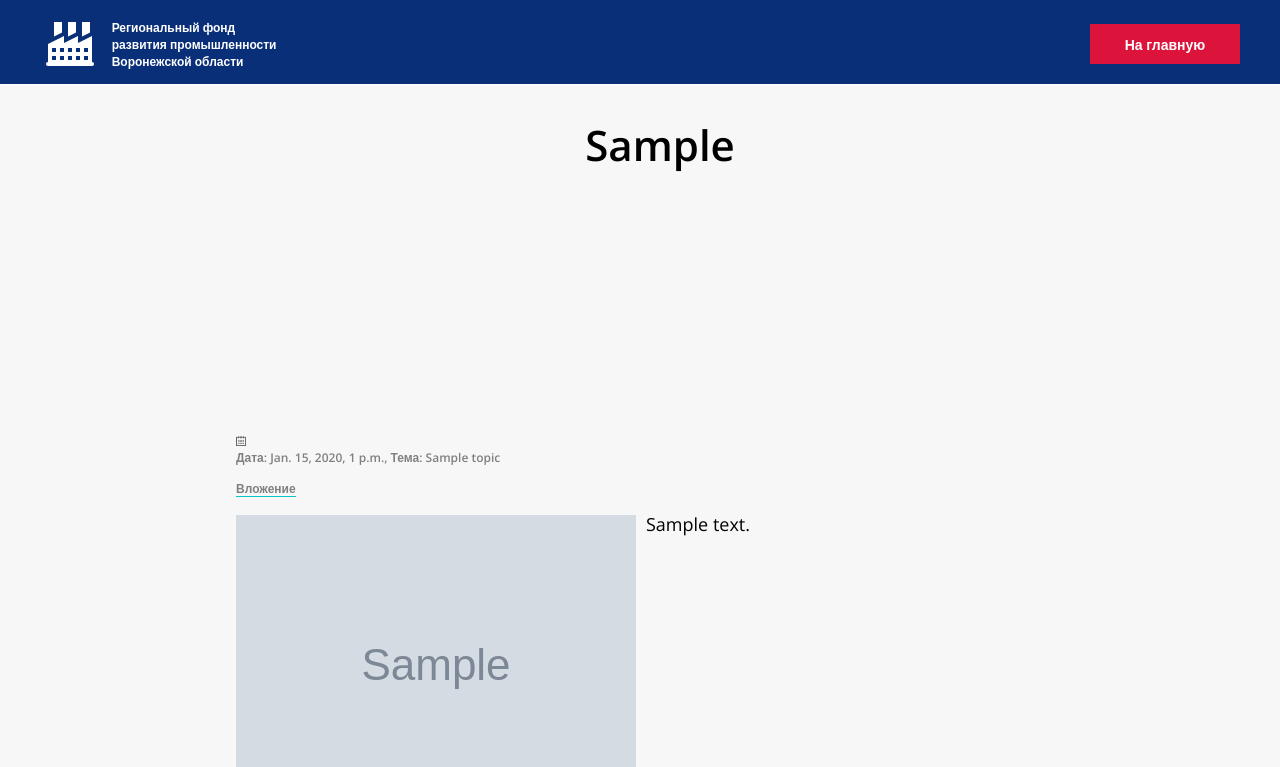
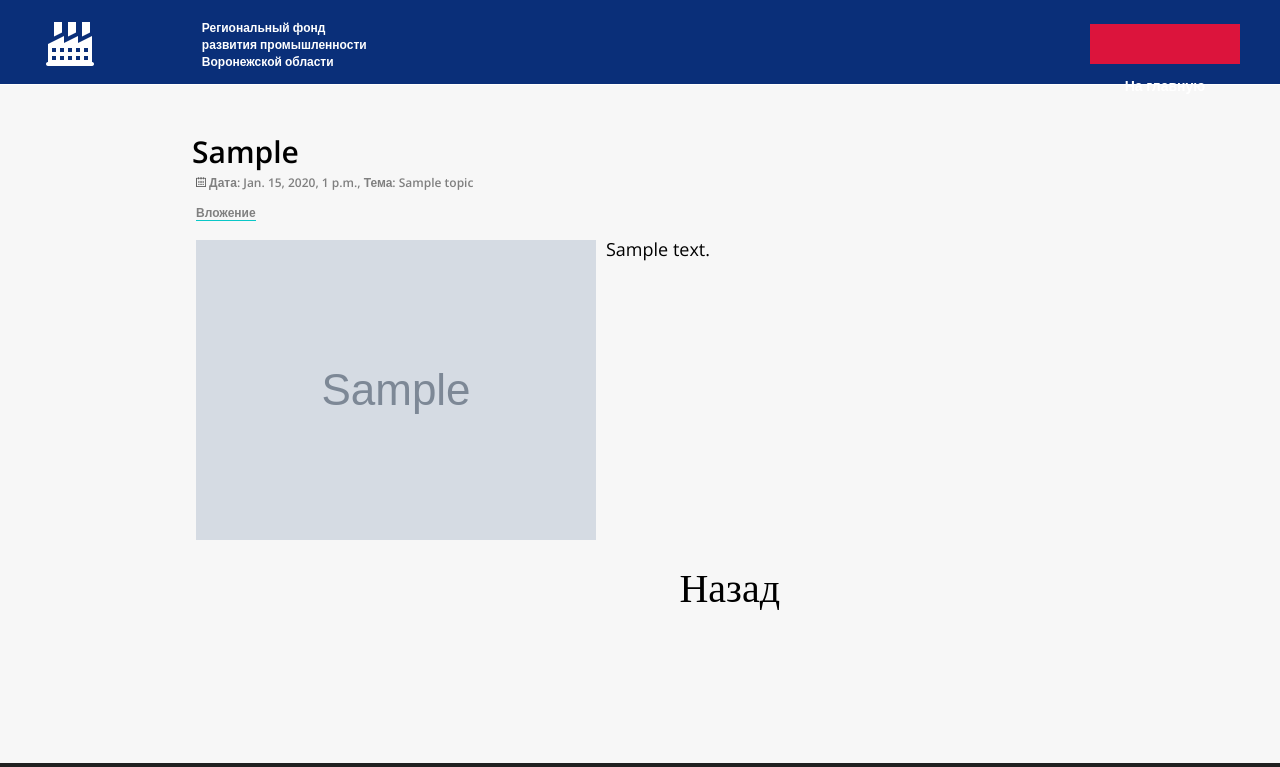
Before and after one commit to Tkach136/frpv.ru, a Django app: page /news/1/ in a window 1280 px wide. Shown: the top 767 px of the page. Run offline with Django 3.2, Linux system fonts and the light colour scheme; tables that the repository leaves empty hold one stand-in row (values such as "Sample post"); grey boxes marked "Sample" are stand-in pictures; some libraries are stand-ins or nearby versions; grey boxes are pictures that could not be loaded.

Commit message:
Выравниваем280420

```diff
--- a/project/frpv/static/frpv/index_files/main.css
+++ b/project/frpv/static/frpv/index_files/main.css
@@ -52,11 +52,12 @@
         margin-top:4px;
       }
         #menu1 ul li a{
+
           display:block;
           padding:9px 45px 0px 45px;
           font-size:14px;
           font-family:Arial, sans-serif;
-          color:#ffffef;
+          color:#ffffff;
           line-height:1.3em;
           text-decoration:none;
           font-weight:bold;
--- a/project/frpv/templates/frpv/default_page.html
+++ b/project/frpv/templates/frpv/default_page.html
@@ -11,7 +11,7 @@
     <div id="rec38921751" class="r t-rec" style=" " data-animationappear="off" data-record-type="205">
         <!-- cover -->
         <div class="t-cover" id="recorddiv38921751" bgimgfield="img" style="height:8vh; ">
-            <div class="t-cover__filter" style="padding-top:1px; height:100vh;background-image: -moz-linear-gradient(top, rgba(0,0,0,0.60), rgba(0,0,0,0.70));background-image: -webkit-linear-gradient(top, rgba(0,0,0,0.60), rgba(0,0,0,0.70));background-image: -o-linear-gradient(top, rgba(0,0,0,0.60), rgba(0,0,0,0.70));background-image: -ms-linear-gradient(top, rgba(0,0,0,0.60), rgba(0,0,0,0.70));background-image: linear-gradient(top, rgba(0,0,0,0.60), rgba(0,0,0,0.70));filter: progid:DXImageTransform.Microsoft.gradient(startColorStr=&#39;#66000000&#39;, endColorstr=&#39;#4c000000&#39;);"></div>
+            <div class="t-cover__filter" style="padding-top:1px; height:100vh;background-image: -moz-linear-gradient(top, rgb(255, 255, 255), rgb(255, 255, 255));background-image: -webkit-linear-gradient(top, rgb(255, 255, 255), rgb(255, 255, 255));background-image: -o-linear-gradient(top, rgb(255, 255, 255), rgb(255, 255, 255));background-image: -ms-linear-gradient(top, rgb(255, 255, 255), rgb(255, 255, 255));background-image: linear-gradient(top, rgb(255, 255, 255), rgb(255, 255, 255));filter: progid:DXImageTransform.Microsoft.gradient(startColorStr=&#39;#66000000&#39;, endColorstr=&#39;#4c000000&#39;);"></div>
         </div>
     </div>
 
--- a/project/frpv/templates/frpv/index.html
+++ b/project/frpv/templates/frpv/index.html
@@ -7,7 +7,7 @@
 <div id="allrecords" class="t-records" data-hook="blocks-collection-content-node" data-tilda-project-id="426094"
     data-tilda-page-id="1972363" data-tilda-page-alias="basic01ru"
     data-tilda-formskey="e60fb256749207b602eadb73126a1282">
-    <div id="rec38921750" class="r t-rec" style=" " data-animationappear="off" data-record-type="446">
+    <div id="rec38921750" class="r t-rec" style="background: rgb(0, 0, 0); " data-animationappear="off" data-record-type="446">
         <!-- T446 -->
 
 
@@ -137,38 +138,49 @@
                                 <div class="t182__title t-title t-title_xl t-animate t-animate_started"
                                     data-animate-style="fadeinup" data-animate-group="yes"
                                     style="transition-delay: 0s; font-size: 42px;" field="title">
-                                    Региональный фонд развития промышленности Воронежской области
+                                    Региональный фонд развития <br> промышленности <br> Воронежской области
                                 </div>
                                 <div class="t182__descr t-descr t-descr_lg t-animate t-animate_started"
                                     data-animate-style="fadeinup" data-animate-group="yes"
                                     style="transition-delay: 0.3s;" field="descr">
 
 
-                                    <div class="t486__imgcontainer">
+                                    <div class="t486__imgcontainer" style="line-height: 1;">
                                         <div class="t486__row" style="height: 150px; padding: 20px;">
                                             <div class="t486__imgwrapper" style=" padding: 20px;">
                                                 <div class="t486__blockimg t-bgimg loaded" bgimgfield="img"
                                                     data-original=""
-                                                    style="background-color: #ffffff; color: #000000; height: 100px;"
+                                                    style="background-color: #ffffff; color: #000000; height: auto;"
                                                     src="">
 
                                                     <div class="t-section__title t-title t-align_left" field="btitle"
-                                                        style="padding: 20px; font-size: 20px;">
+                                                        style="padding: 10px; background-color: white; font-size: 20px;">
                                                         Государственная поддержка предприятий в форме льготного займа
                                                     </div>
                                                 </div>
-                                                <div class="t493__textwrapper t-cell t-valign_middle">
-                                                </div>
+
                                             </div>
-
                                             <div class="t486__imgwrapper" style=" padding: 20px;">
                                                 <div class="t486__blockimg t-bgimg loaded" bgimgfield="img"
                                                     data-original=""
-                                                    style="background-color: #ffffff; color: #000000; height: 100px; "
+                                                    style="background-color: #ffffff; color: #000000; height: auto;"
                                                     src="">
 
                                                     <div class="t-section__title t-title t-align_left" field="btitle"
-                                                        style="padding: 20px; font-size: 20px;">
+                                                        style="padding: 10px; background-color: white; font-size: 20px;">
+                                                        Государственные меры поддержки федерального и регионального уровня
+                                                    </div>
+                                                </div>
+
+                                            </div>
+                                            <!-- <div class="t486__imgwrapper" style="height: 150px; padding: 20px;">
+                                                <div class="t486__blockimg t-bgimg loaded" bgimgfield="img"
+                                                    data-original=""
+                                                    style="background-color: #ffffff; color: #000000; "
+                                                    src="">
+
+                                                    <div class="t-section__title t-title t-align_left" field="btitle"
+                                                        style=" font-size: 20px;">
                                                         <a class="t-menu__link-item"
 
                                                             style="color:#000000;font-weight:600;">Государственные меры поддержки федерального и регионального уровня</a>
@@ -253,7 +265,7 @@
     </div>
     <div class="t-container" style="padding-left: 0px;">
         {% for entry in entries %}
-        <div class="t-col t-col_12 t-prefix_1 t-item" style="padding-left:0px;">
+        <div class="t-col t-col_12 t-prefix_1 t-item" style="padding-left:0px; margin-left: 0px;">
             <div class="t-cell t-valign_top">
 
                 <div class="t508__textwrapper t-cell t-valign_top" style="padding-left: 0px;">
@@ -289,7 +301,23 @@
 
 
 <!-- 3 БЛОК -->
-<div id="rec38921753" class="r t-rec r_anim r_showed" style="padding-bottom: 0px" data-record-type="215">
+<style>.centered {
+    02
+        position: fixed; /* or absolute */
+    03
+        top: 50%;
+    04
+        left: 50%;
+    05
+        width: 200px;
+    06
+        height:100px;
+    07
+        background: #f0f0f0;
+    08
+    }
+</style>
+<div id=" rec38921753" class=" r t-rec r_anim r_showed" style="padding-bottom: 0px" data-record-type="215">
     <a name="service" style="font-size:0;"></a>
 </div>
 <div id="rec38921754" class="r t-rec t-rec_pt_150 t-rec_pb_180"
@@ -306,10 +334,10 @@
             </div>
         </div>
 
-        <div class="t-container">
+        <div class="t-container " style="max-width: 1200px; ">
 
-            <div class="t490__col t-col t-col_3 t-align_center t-item"
-                style="background-color: #ffffff;padding-top:20px; height: 200px; ">
+            <div class=" t490__col t-col t-col_3 t-align_center t-item"
+                style=" background-color: #ffffff;padding-top:20px; height: 200px; margin: 1px; ">
                 <img src="{% static 'frpv/img/red2.png' %}" data-original="{% static 'frpv/img/red2.png' %}"
                     class="t490__img t-img loaded" imgfield="li_img__1476968722790" style="width:70px;margin: 0px;">
                 <div class="t490__wrappercenter ">
@@ -356,20 +384,48 @@
             </div>
 
 
-            <div class="t-section__topwrapper t-align_left">
+            <!-- <div class="t-section__topwrapper t-align_left">
                 <div class="t-clear t490__separator" style="">
 
                 </div>
 
-            </div>
+            </div> -->
         </div>
 
 
 
-        <div class="t-container t142__wraptwo t142 " style="">
-            <div class="t142__wraptwo">
-                <div class="t490__col t-col t-col_3 t-align_center t-item"
-                    style="background-color: #ffffff;padding-top:20px;padding-right: 25px;  height: 200px; width: 100vh;  margin-left: 25% ;">
+        <div class=" t-container t142__wraptwo t142 " style="margin: auto;">
+
+            <div class="t490__col t-col t-col_3 t-align_center t-item"
+                style=" margin: 1px; ">
+
+            </div>
+            <div class=" t490__col t-col t-col_3 t-align_center t-item"
+                style=" background-color: #ffffff;padding-top:20px; height: 200px; margin: 1px; ">
+                <img src="{% static 'frpv/img/red2.png' %}" data-original="{% static 'frpv/img/red2.png' %}"
+                    class="t490__img t-img loaded" imgfield="li_img__1476968722790" style="width:70px;margin: 0px;">
+                <div class="t490__wrappercenter ">
+                    <div class="t-section__topwrapper t-align_left">
+                        <div class="t-section__title t-title" field="btitle">
+                            Отбор проектов в рамках представления финансовой поддеркжи совместно с ФРП по программам
+                                "Совместные займы"</div>
+                    </div>
+                </div>
+            </div>
+        <div class="t490__col t-col t-col_3 t-align_center t-item"
+        style="background-color: #ffffff;padding-top:20px; padding-right: 25px; margin: 1px; height: 200px; width: 500px;">
+                <img src="{% static 'frpv/img/red.png' %}" data-original="{% static 'frpv/img/red.png' %}"
+                    class="t490__img t-img loaded" imgfield="li_img__1476968722790" style="width:50px;">
+                <div class="t490__wrappercenter ">
+                    <div class="t-section__topwrapper t-align_left">
+                        <div class="t-section__title t-title" field="btitle">
+                            Мониторинг реализации проектов</div>
+                    </div>
+                </div>
+            </div>
+            <!-- <div class=" t142__wraptwo">
+                <div class=" t490__col t-col t-col_3 t-align_center t-item"
+                    style="background-color: #ffffff;padding-top:20px;padding-right: 25px;  height: 200px; width: 500px;  ">
                     <img src="{% static 'frpv/img/red2.png' %}" data-original="{% static 'frpv/img/red2.png' %}"
                         class="t490__img t-img loaded" imgfield="li_img__1476968722790"
                         style="width:70px; margin: 0px;">
--- a/project/frpv/templates/frpv/navig.html
+++ b/project/frpv/templates/frpv/navig.html
@@ -22,7 +22,7 @@
                         <div class="t228__leftcontainer" >
 
                             <div class="t228__logo t-title" field="title"
-                                style="color:#ffffff;font-size:12px;font-weight:700;padding-right: 590px;">
+                                style="color:#ffffff;font-size:12px;font-weight:700;">
 
                                 Региональный фонд <br>развития промышленности<br> Воронежской области</div>
                         </div>
--- a/project/frpv/templates/frpv/news.html
+++ b/project/frpv/templates/frpv/news.html
@@ -10,48 +10,46 @@
     style="padding-top:1px;padding-bottom:98px;background-color:#f7f7f7; min-height: 600px;" data-record-type="490" data-bg-color="#f5f5f5" data-animationappear="off">
     <style>
         table {
-         height: 900px;
+         height: 500px;
          width: 900px; /* Ширина таблицы */
          border: 0px solid rgb(0, 0, 0); /* Рамка вокруг таблицы */
          margin: auto; /* Выравниваем таблицу по центру окна  */
         }
-            td {
+
+        td {
+        padding-top: 50px;
         width: 900px;
-         text-align: top: ;; /* Выравниваем текст по центру ячейки */
+         text-align: top; /* Выравниваем текст по центру ячейки */
         }
        </style>
     <table>
 
-    <caption>
-        <div class="t-section__container t-container">
-            <div class="t-col t-col_12">
-                <div class="t-section__topwrapper t-align_center">
-                    <div class="t-section__title t-title t-title_xs" style="padding: 50px; padding-bottom: 0;" field="btitle">
-                        {{ entry.header }}</div>
-                </div>
-            </div>
-        </div>
-    </caption>
 
+<tr >
+  <td >
+    <div class="t-section__title t-title t-title_xs" style="font-size: 30px; padding: 0px;" field="btitle">
+        {{ entry.header }}</div>
+    <div class="t-cell t-valign_top">
+      <div class="t508__textwrapper t-cell t-valign_top" style="padding-left: 0;">
 
-<tr style=" padding-bottom: 0;">
-  <td>
-    <!-- <div class="t486__imgwrapper" style=" padding: 30px; ">
-        <img style=" height: 300px;" src="{{ entry.image.url }}" alt="{{ entry.header }}">
-                        <div class="t493__textwrapper t-cell t-valign_middle">
-                        </div>
-                    </div> -->
-    <div class="t-cell t-valign_top">
-      <div class="t508__textwrapper t-cell t-valign_top" style="">
-          <img src="{% static 'frpv/img/calendar.png' %} " width="10px">
-          <div class="t-name t-name_md t508__bottommargin" style="font-size: 12px; color: gray;" field="li_title__1476889049104">
+          <div class="t-name t-name_md t508__bottommargin" style=" font-size: 12px; color: gray;" field="li_title__1476889049104">
+            <img src="{% static 'frpv/img/calendar.png' %} " width="10px">
               Дата: {{ entry.date }}, Тема: {{ entry.topic }}
           </div>
             <div class="t-name t-name_md t508__bottommargin" style="font-size: 12px; color: gray;" field="li_title__1476889049104">
-              <a href="{{ entry.attachment.url }}">Вложение</a>
+                {% if entry.attachment %}
+                <a href="{{ entry.attachment.url }}">Вложение</a>
+                {% else %}
+
+                {% endif %}
           </div>
           <div class="t-descr t-descr_sm" style="" field="li_descr__1476889049104">
+              {% if entry.image %}
             <img style="margin: 4px 10px 2px 0px; height: 300px;"  src="{{ entry.image.url }}" align = "left";   alt="{{ entry.header }}">
+            {% else %}
+
+            {% endif %}
+
             {{ entry.text }}
           </div>
       </div>
--- a/project/frpv/urls.py
+++ b/project/frpv/urls.py
@@ -20,4 +20,5 @@ urlpatterns = [
     path('proj_razv/', views.proj_razv, name='proj_razv'),
     path('kompl_izd/', views.kompl_izd, name='kompl_izd'),
     path('soglas/', views.soglas, name='soglas'),
+    path('video/', views.video, name='video'),
 ]
--- a/project/frpv/views.py
+++ b/project/frpv/views.py
@@ -108,6 +108,10 @@ def about(request):
     return render(request, 'frpv/about.html', {'about': data})
 
 
+def video(request):
+    return render(request, 'frpv/video.html')
+
+
 class EntryDetailView(generic.DetailView):
     model = Entry
     template_name = 'frpv/news.html'
```
Also changed, not shown: other parts of project/frpv/templates/frpv/index.html (+16 -15 lines), project/frpv/templates/frpv/arhiv.html (+14 -6 lines), project/frpv/templates/frpv/index_files/main.css (+13 -0 lines), project/frpv/templates/frpv/video.html (added, +33 -0 lines), project/frpv/templates/frpv/index_files/tilda-blocks-2.12.css, project/media/img/20180526_203048.jpg (added), project/media/img/IMG_0102.JPG (added), project/media/img/Ris_02.jpg (added), project/media/img/wallhaven-4yd187.jpg (added), 4 other files.
